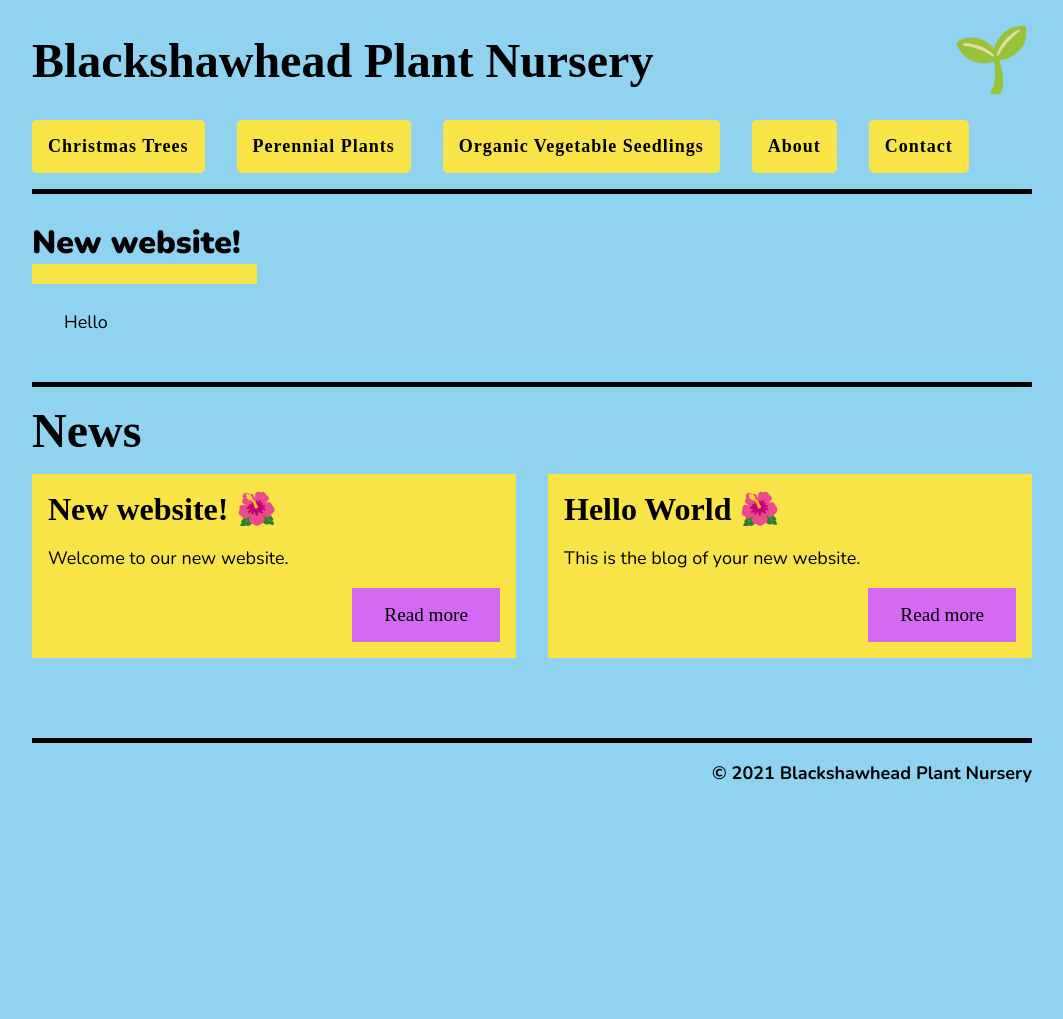
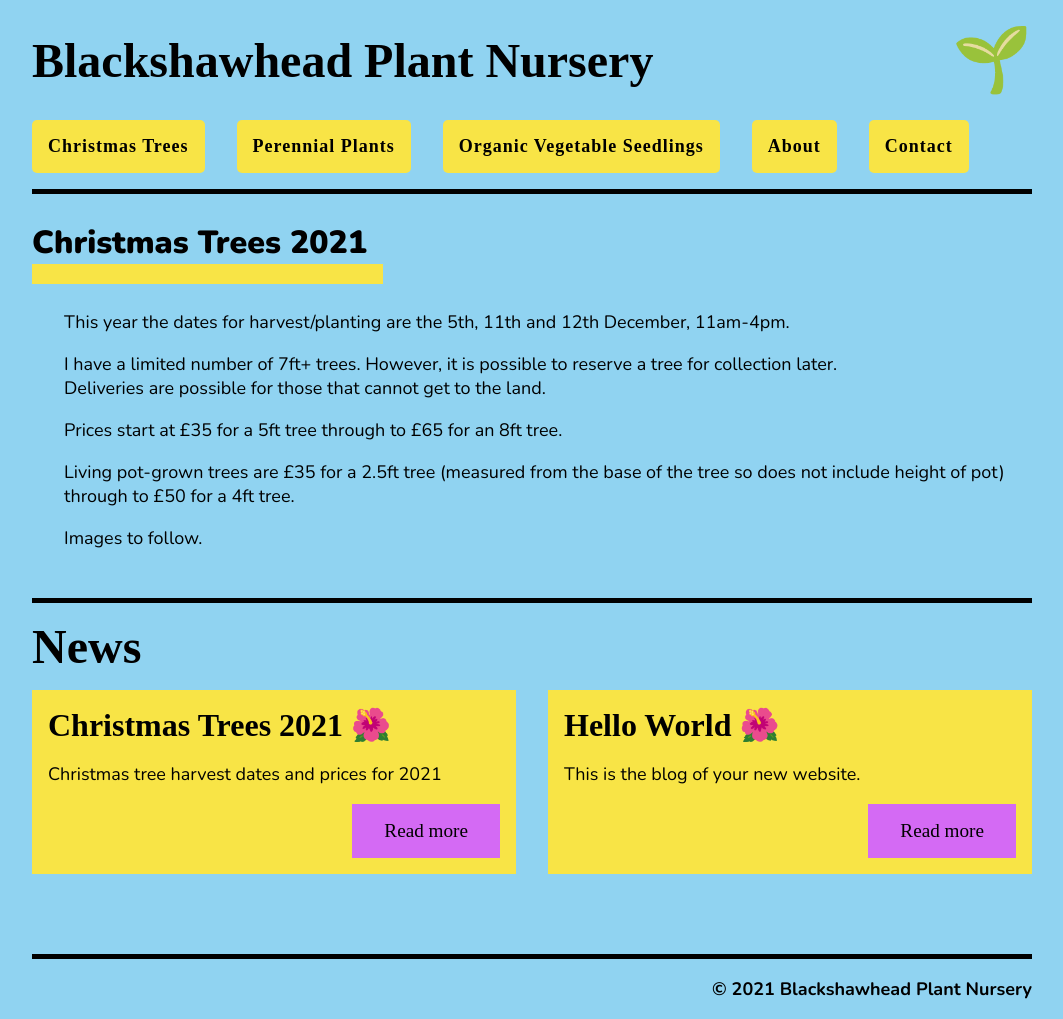
Before and after one commit to jasminechatfield/blackshawhead-plant-nursery, a Jekyll site: the page built from _posts/2021-11-28-new-website.md, in a window 1280 px wide. Shown: the whole page, without its empty margins (108-1171 px from the left). Built offline with Jekyll 4.4.1, drawn with Linux system fonts in a browser that asks for light colours; some web fonts are replaced; before the commit the page ends 900 px from its top, so only the background shows below that.

Commit message:
Update from Forestry.io plants2021 updated _posts/2021-11-28-new-website.md

```diff
--- a/_posts/2021-11-28-new-website.md
+++ b/_posts/2021-11-28-new-website.md
@@ -1,7 +1,16 @@
 ---
-title: "New website!"
-summary: "Welcome to our new website."
+title: Christmas Trees 2021
+summary: Christmas tree harvest dates and prices for 2021
 layout: page-with-news
+
 ---
+This year the dates for harvest/planting are the 5th, 11th and 12th December, 11am-4pm.
 
-Hello
+I have a limited number of 7ft+ trees. However, it is possible to reserve a tree for collection later.
+Deliveries are possible for those that cannot get to the land.
+
+Prices start at £35 for a 5ft tree through to £65 for an 8ft tree.
+
+Living pot-grown trees are £35 for a 2.5ft tree (measured from the base of the tree so does not include height of pot) through to £50 for a 4ft tree.
+
+Images to follow.
```
